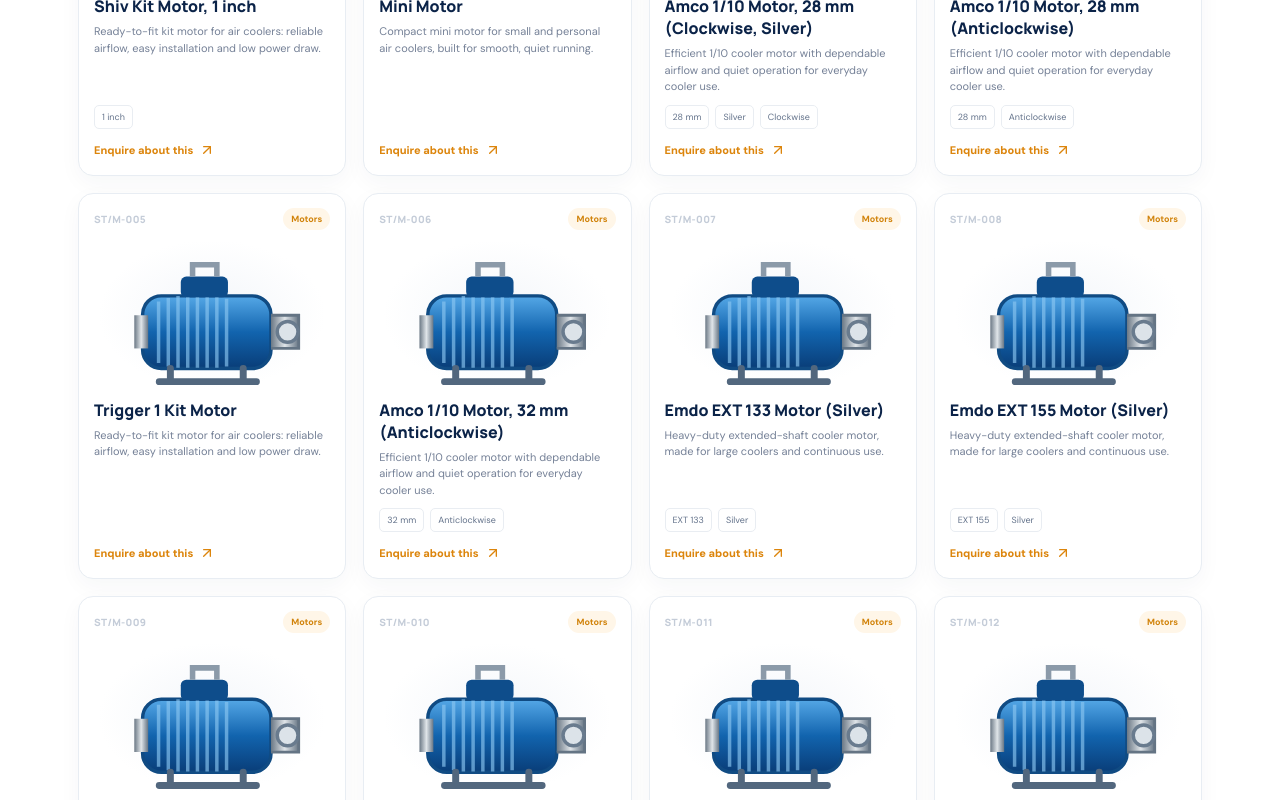
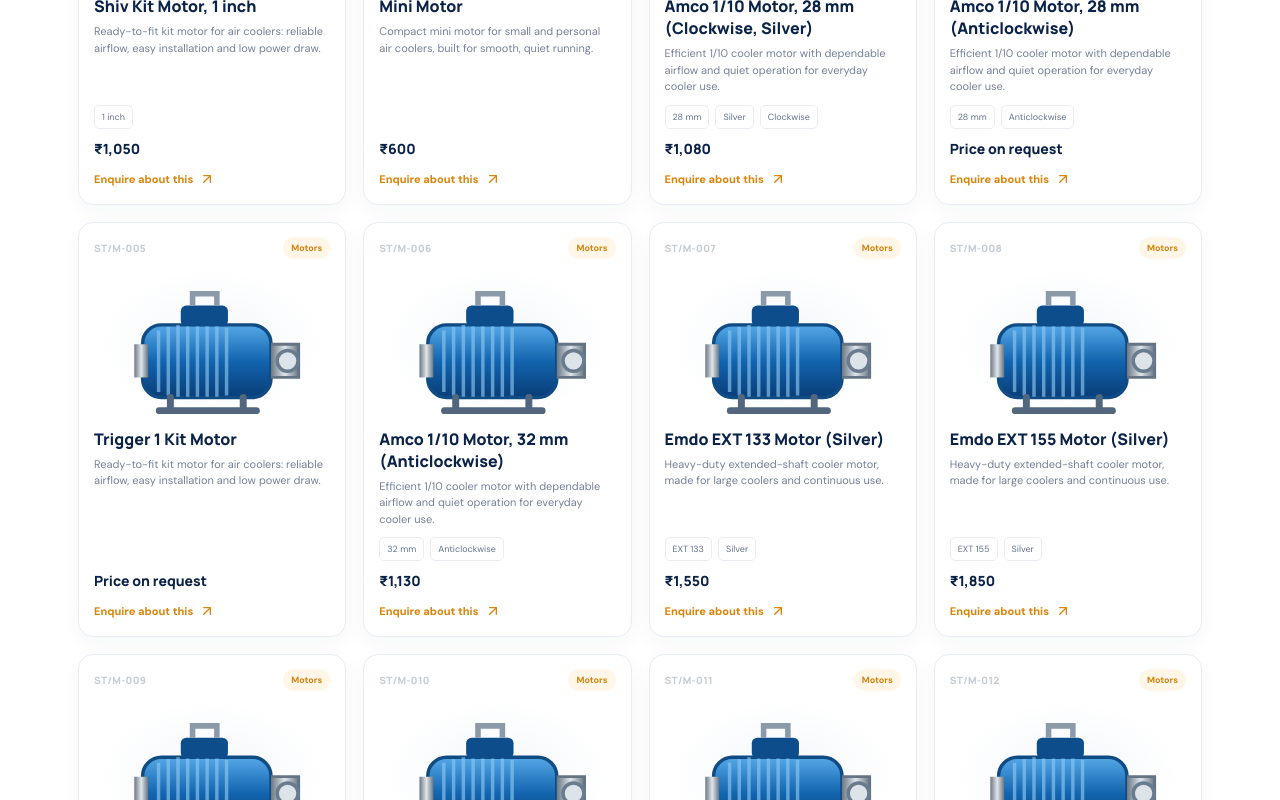
Before and after one commit to VeenaBlue/shiv-manufacturing, a React (Vite) app: page / in a window 1280 px wide. Shown: the part 1220-2020 px from the top of the page. Built offline with nearby package versions, Linux system fonts and the light colour scheme.

Commit message:
Update email id

```diff
--- a/src/main.jsx
+++ b/src/main.jsx
@@ -5,14 +5,14 @@ import { products, categories } from './products.js';
 import './styles.css';
 
 // Set to true to show the retail rate on each product card. Wholesale rates are never shown on the site.
-const SHOW_RETAIL_PRICE = false;
+const SHOW_RETAIL_PRICE = true;
 // How many products to show before the "Show more" button.
 const PAGE_SIZE = 12;
 
 // Business contact details (from the Shiv Manufacturing visiting card). Update the email before publishing.
 const COMPANY = {
   owners: [
-    { name: 'Samadhan Mahajan', role: 'Proprietor', phone: '+91 98601 54751', phoneLink: '+919860154751', whatsapp: '919975684751' },
+    { name: 'Samadhan Mahajan', role: 'Proprietor', phone: '+91 98601 54751', phoneLink: '+919860154751', whatsapp: '919860154751' },
     { name: 'Mahesh Mahajan', role: 'Proprietor', phone: '+91 90221 56321', phoneLink: '+919022156321', whatsapp: '919022156321' }
   ],
   phone: '+91 98601 54751',
@@ -22,7 +22,7 @@ const COMPANY = {
   addressMr: 'स्पार्तव प्लाझा च्या मागे, यावल - चोपडा रोड, सार्वजनिक विद्यालय, अडावद ता. चोपडा जि. जळगाव',
   mapLink: 'https://www.google.com/maps/search/?api=1&query=' + encodeURIComponent('Shiv Manufacturing Company, Adavad, Chopda, Jalgaon'),
   gst: '27HKRPM0666J1ZF',
-  hours: 'Monday – Saturday, 9:00 AM – 9:00 PM'
+  hours: 'Monday – Saturday, 9:00 AM – 6:00 PM'
 };
 
 // Icon shown on a product card when it has no photo / illustration yet.
```
